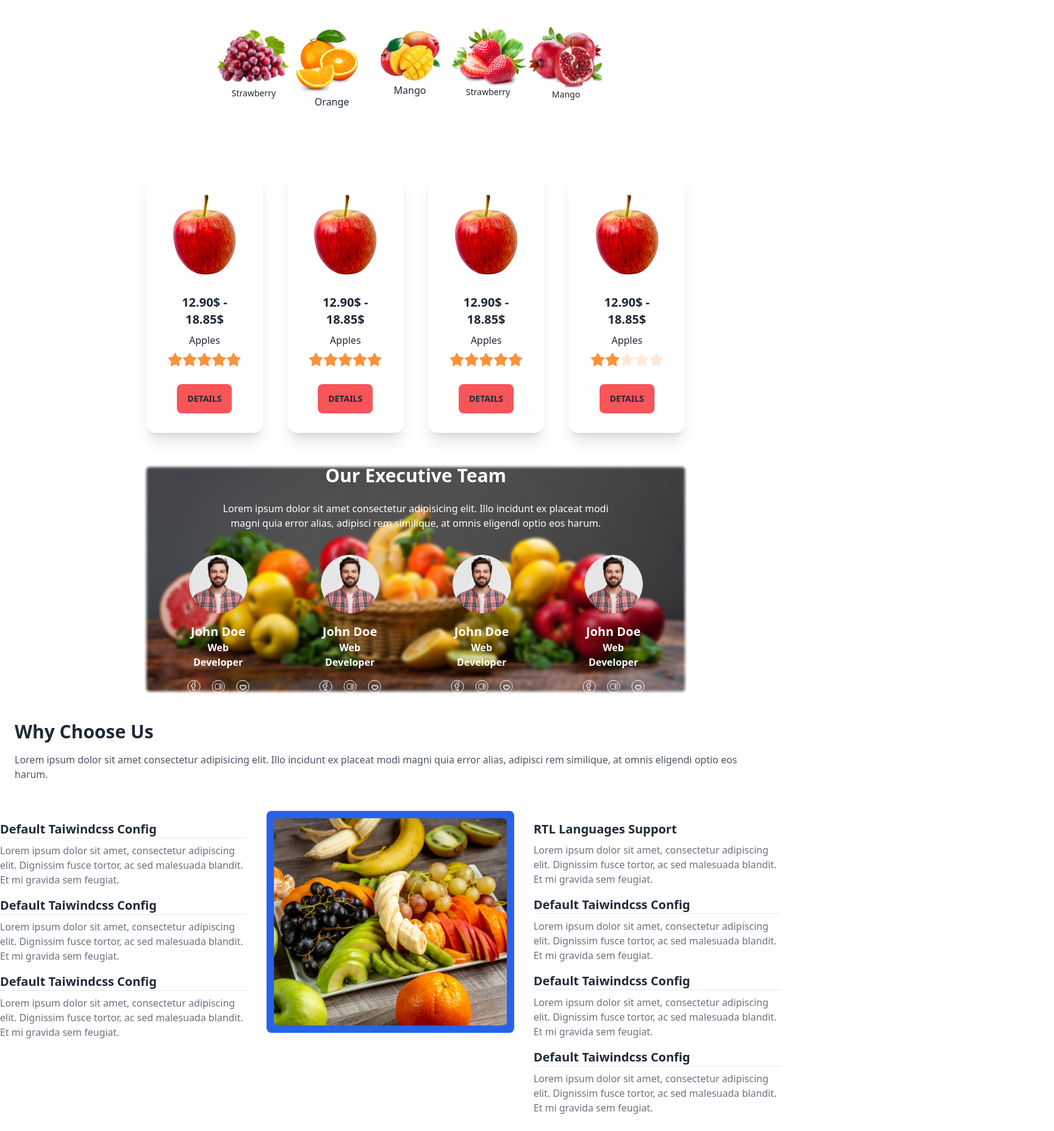
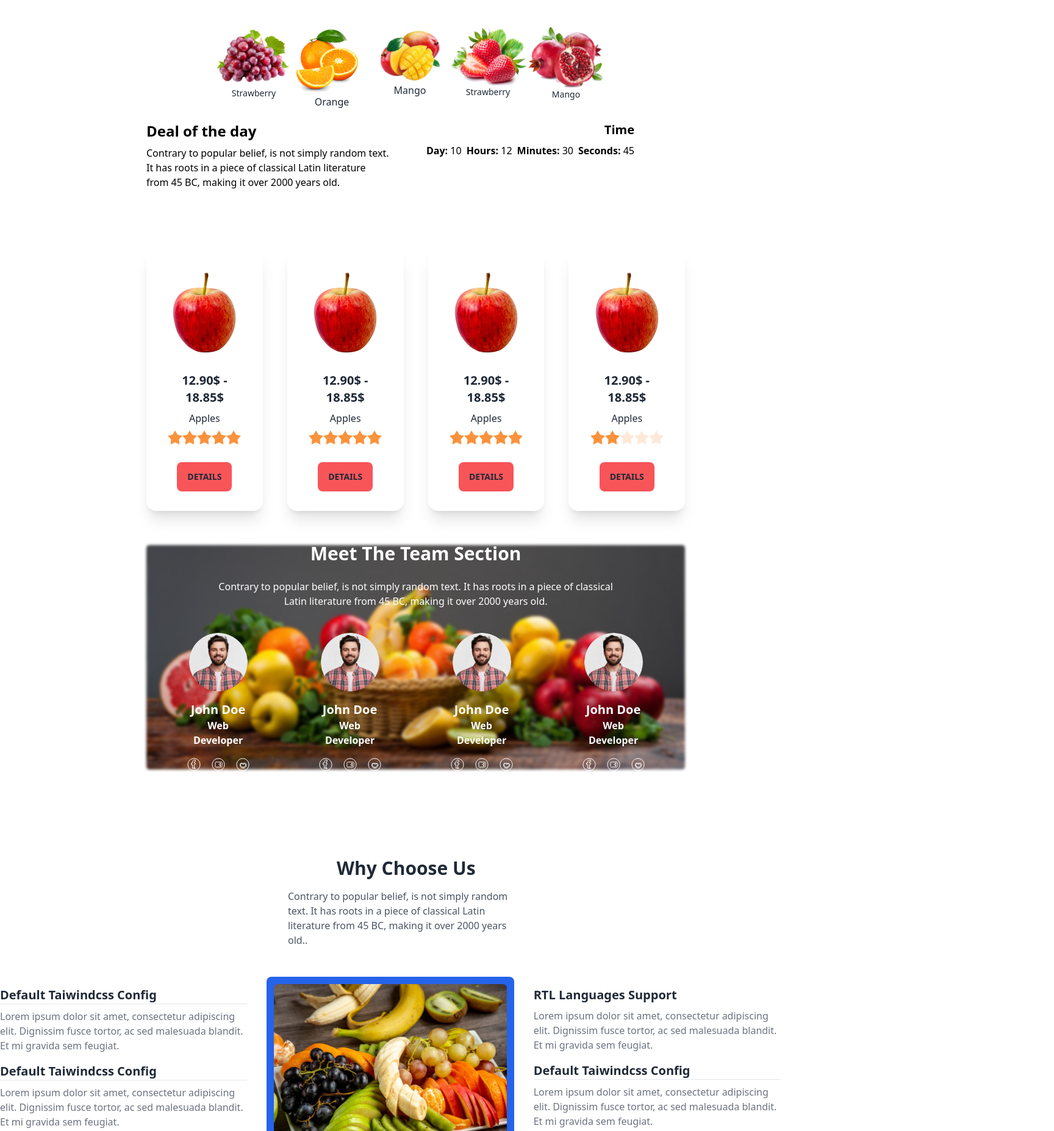
Before and after one commit to sksabbir2234/fruit-assignment, a plain HTML site: page index.html in a window 1280 px wide. Shown: the part 653-2508 px from the top of the page at 61% size, 1728 px wide, since content can reach past the window. Before the commit the page ends 2482 px from the top, so only its background shows below. Drawn offline with nearby package versions, Linux system fonts and the light colour scheme.

Commit message:
responsive baki

```diff
--- a/index.html
+++ b/index.html
@@ -6,6 +6,7 @@
   <meta name="viewport" content="width=device-width, initial-scale=1.0" />
   <link href="https://cdn.jsdelivr.net/npm/daisyui@3.4.0/dist/full.css" rel="stylesheet" type="text/css" />
   <script src="https://cdn.tailwindcss.com"></script>
+  <link rel="stylesheet" href="https://cdnjs.cloudflare.com/ajax/libs/font-awesome/6.4.0/css/all.min.css" integrity="sha512-iecdLmaskl7CVkqkXNQ/ZH/XLlvWZOJyj7Yy7tcenmpD1ypASozpmT/E0iPtmFIB46ZmdtAc9eNBvH0H/ZpiBw==" crossorigin="anonymous" referrerpolicy="no-referrer" />
   <title>Document</title>
 </head>
 
@@ -16,8 +17,8 @@
       <div
         class="w-auto text-center lg:order-2 lg:w-1/5 flex items-center justify-center lg:justify-star lg:text-center lg:mr-14 ">
         <img src="images/logo.png" alt="">
-        <a class="text-xl font-semibold text-white font-heading ml-2" href="#">
-          Charlie Rabiller
+        <a class="text-xl font-semibold text-white font-heading ml-1 " href="#">
+          Fruit Burst
       </div>
 
 
@@ -163,7 +164,37 @@
   </header>
   <main>
 <!-- this is card section -->
-    <div class="flex justify-center w-[69%] gap-10 mt-80 ml-60">
+<div class="flex mt-60 ml-60 mr-60">
+  <div class="w-1/2">
+    <h1 class="text-2xl font-bold text-black">Deal of the day</h1>
+    <p class="mt-2 text-black">Contrary to popular belief, is not simply random text. It has roots in a piece of classical Latin literature from 45 BC, making it over 2000 years old.</p>
+  </div>
+
+  <div class="w-1/2 flex justify-end text-black ">
+    <div class="text-right">
+      <div class="text-xl font-bold">Time</div>
+      <div class="flex mt-2">
+        <div class="mr-2">
+          <span class="font-bold">Day:</span>
+          <span>10</span>
+        </div>
+        <div class="mr-2">
+          <span class="font-bold">Hours:</span>
+          <span>12</span>
+        </div>
+        <div class="mr-2">
+          <span class="font-bold">Minutes:</span>
+          <span>30</span>
+        </div>
+        <div>
+          <span class="font-bold">Seconds:</span>
+          <span>45</span>
+        </div>
+      </div>
+    </div>
+  </div>
+</div>
+    <div class="flex  justify-center w-[69%] gap-10 mt-24 ml-60">
       <div class="card w-96 bg-base-100 shadow-xl">
         <figure class="px-10 pt-10">
           <img src="images/fruit6.png" alt="Shoes" class="rounded-xl" />
@@ -357,10 +388,10 @@
         <div class="relative">
           <img src="images/banner1.png" class="blur-[2px]" />
           <div class="absolute top-1/2 left-1/2 transform -translate-x-1/2 -translate-y-1/2 text-white text-center">
-            <h1 class="text-2xl font-semibold text-center text-white capitalize lg:text-3xl dark:text-white">Our Executive Team</h1>
+            <h1 class="text-2xl font-semibold text-center text-white capitalize lg:text-3xl dark:text-white">Meet the team section</h1>
 
             <p class="max-w-2xl mx-auto my-6 text-center text-white dark:text-gray-300">
-                Lorem ipsum dolor sit amet consectetur adipisicing elit. Illo incidunt ex placeat modi magni quia error alias, adipisci rem similique, at omnis eligendi optio eos harum.
+              Contrary to popular belief, is not simply random text. It has roots in a piece of classical Latin literature from 45 BC, making it over 2000 years old.
             </p>
             <div class="flex justify-center  gap-28 ml-auto mr-auto">
               <div class="max-w-xs mx-auto  rounded-lg ">
@@ -467,13 +498,13 @@
 <!-- why u choose us -->
 
 
-  <section class="bg-white dark:bg-gray-900">
-    <div class="container px-6 py-12 mx-auto >
-      <!-- there will be a header and paragraph in center -->
+  <section class="bg-white dark:bg-gray-900 mb-24 mt-24">
+    <div class="container px-6 py-12 ml-[35%] >
+
       <div class=" mb-12">
-        <h1 class="text-3xl font-semibold text-gray-800 dark:text-white">Why Choose Us</h1>
-        <p class="mt-4 text-gray-600 dark:text-gray-400">
-          Lorem ipsum dolor sit amet consectetur adipisicing elit. Illo incidunt ex placeat modi magni quia error alias, adipisci rem similique, at omnis eligendi optio eos harum.
+        <h1 class="text-3xl font-semibold text-gray-800 dark:text-white pl-20">Why Choose Us</h1>
+        <p class="mt-4 text-gray-600 dark:text-gray-400 w-[30%]">
+          Contrary to popular belief, is not simply random text. It has roots in a piece of classical Latin literature from 45 BC, making it over 2000 years old..
         </p>
       </div>
 
@@ -517,12 +548,36 @@
     </div>
 </section>
 
+  </main>
+<footer>
+  <section class="flex justify-center items-center mb-20">
+    <div class="flex flex-col justify-center items-center ">
+      <div class="flex items-center">
+        <img src="images/logo.png" alt="logo" />
+        <h3 class="text-center ml-2">Fruit Burst</h3>
+      </div>
+
+      <ul class="my-4 flex">
+        <li class="mr-4">Menu</li>
+        <li class="mr-4">Home</li>
+        <li class="mr-4">Shop</li>
+        <li class="mr-4">All Fruits</li>
+
+      </ul>
+
+      <ul class="flex">
+        <li class="mr-4"><i class="fab fa-twitter"></i></li>
+        <li class="mr-4"><i class="fab fa-facebook"></i></li>
+        <li class="mr-4"><i class="fab fa-youtube"></i></li>
+        <li class="mr-4"><i class="fab fa-linkedin-in"></i></li>
+        <li class="mr-4"><i class="fab fa-instagram"></i></li>
+        <li class="mr-4"><i class="fab fa-apple"></i></li>
+      </ul>
+    </div>
+  </section>
+</footer>
 
 
-
-
-  </main>
-  <footer></footer>
 </body>
 
 </html>
```
